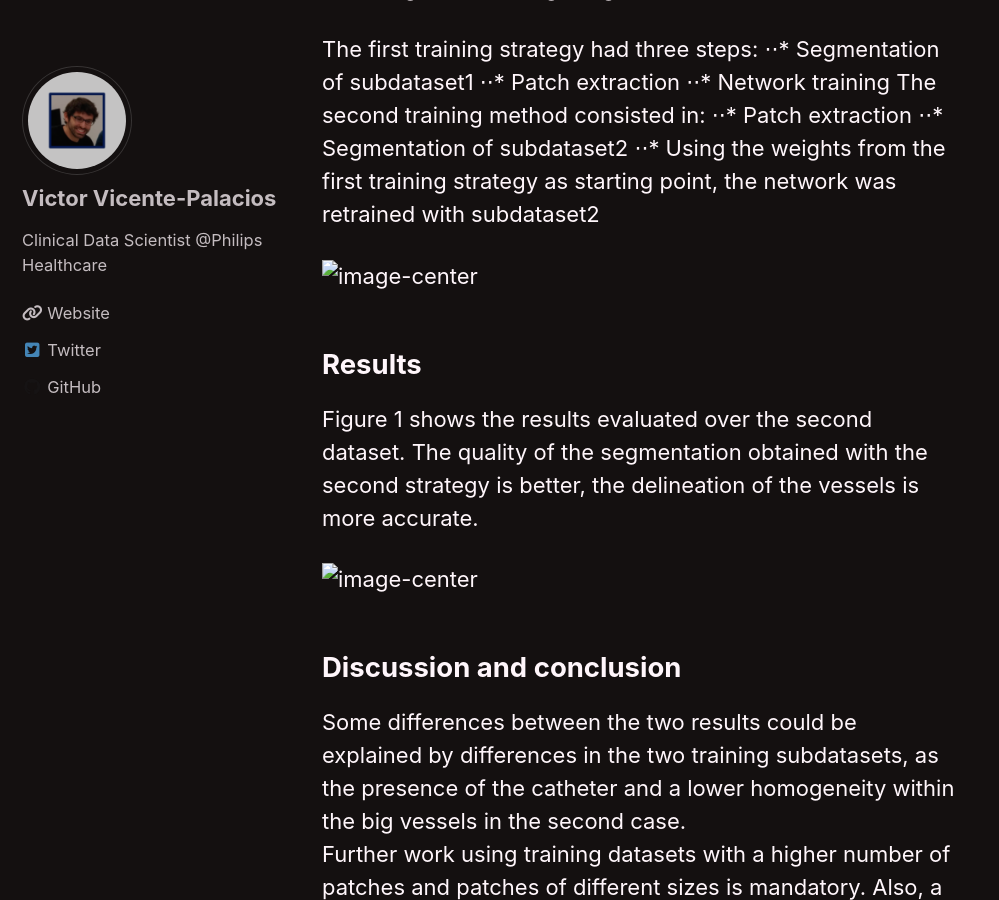
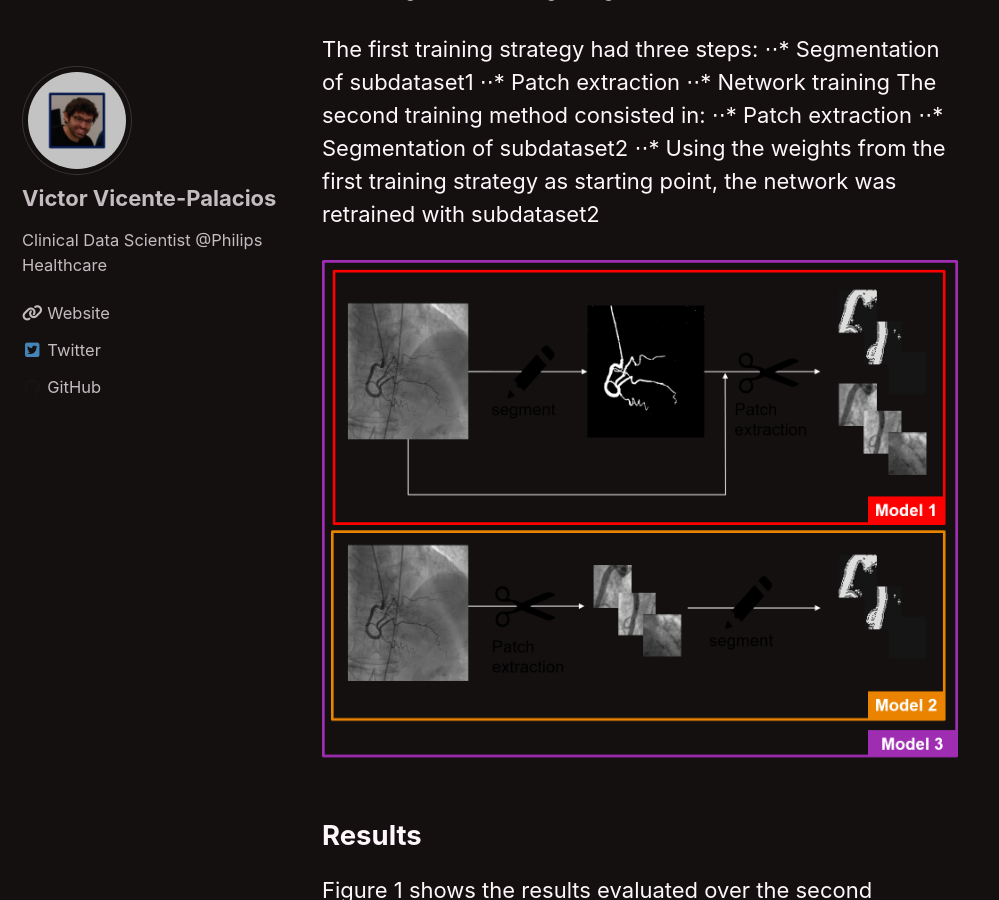
Before and after one commit to IA-Cardiologia-husa/IA-Cardiologia-husa, a Jekyll site: the page built from _posts/2020-02-09-coronarysegmentation.md, in a window 1280 px wide and 900 px high, scrolled down 995 px. Shown: the whole window, without its empty margins (0-999 px from the left). Built offline with Jekyll 4.4.1, drawn with Linux system fonts in a browser that asks for light colours; cached includes are drawn as plain includes; nearby versions of some CDN libraries.

Commit message:
images added

```diff
--- a/_posts/2020-02-09-coronarysegmentation.md
+++ b/_posts/2020-02-09-coronarysegmentation.md
@@ -29,12 +29,12 @@ The second training method consisted in:
 ⋅⋅* Segmentation of subdataset2
 ⋅⋅* Using the weights from the first training strategy as starting point, the network was retrained with subdataset2
 
-![image-center](/images/strategy.png){: .align-center}
+![image-center](/images/laddernet/strategy.png){: .align-center}
 
 ## Results
 Figure 1 shows the results evaluated over the second dataset. The quality of the segmentation obtained with the second strategy is better, the delineation of the vessels is more accurate.
 
-![image-center](/images/results_final.png){: .align-center}
+![image-center](/images/laddernet/results_final.png){: .align-center}
 
 ## Discussion and conclusion
 Some differences between the two results could be explained by differences in the two training subdatasets, as the presence of the catheter and a lower homogeneity within the big vessels in the second case.
```
